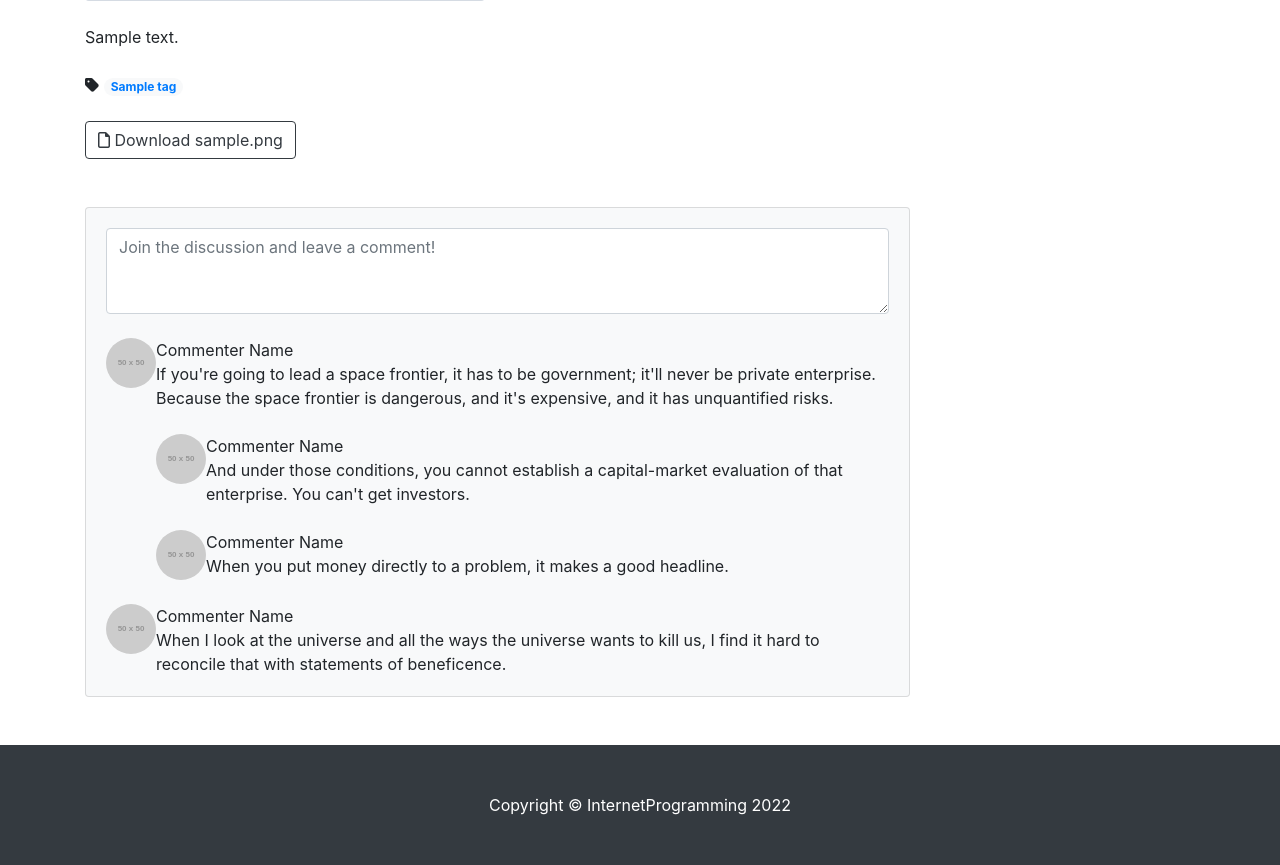
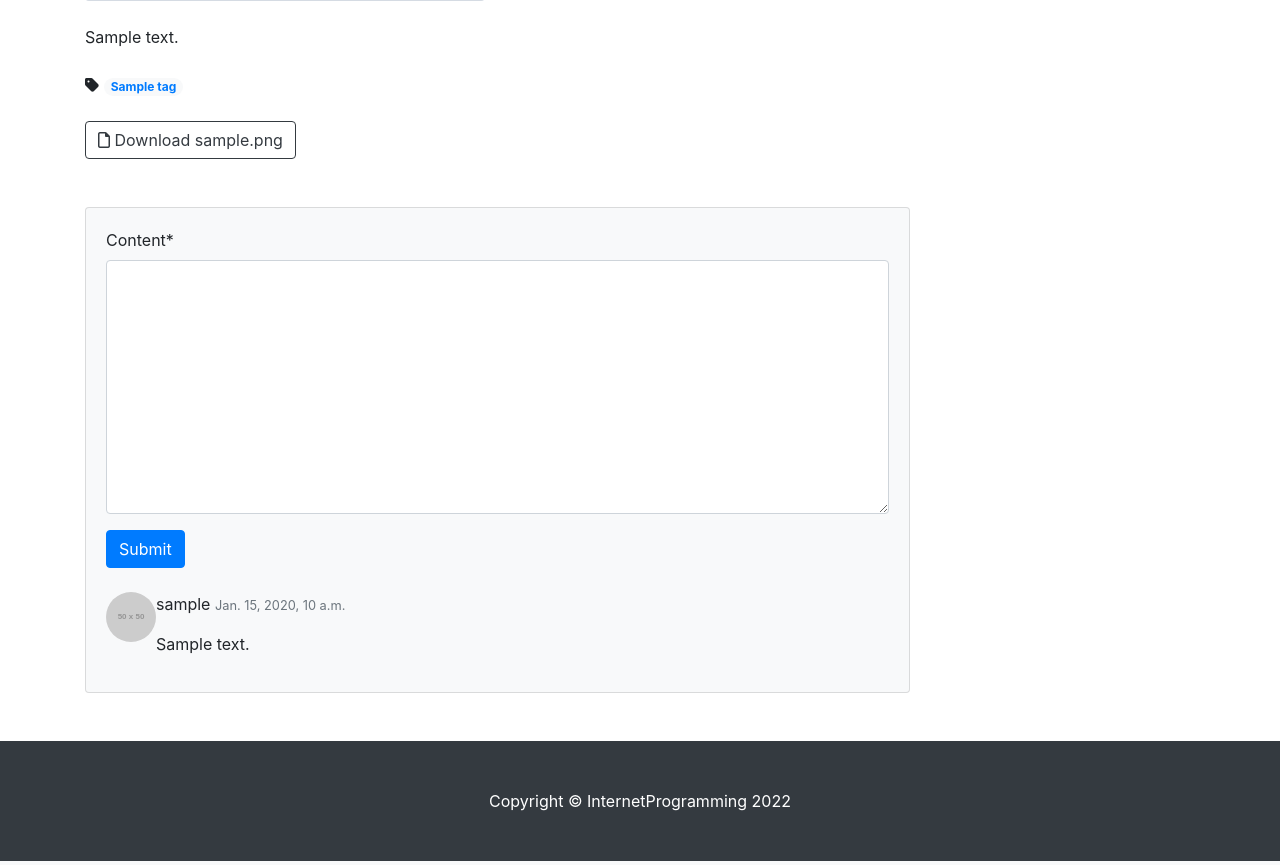
Before and after one commit to twosky0202/Django22, a Django app: page /blog/1/ in a window 1280 px wide. Shown: the part 519-1384 px from the top of the page. Run offline with Django 4.2, Linux system fonts and the light colour scheme; a user stored in the database is signed in; tables that the repository leaves empty hold one stand-in row (values such as "Sample post"); grey boxes marked "Sample" are stand-in pictures; grey boxes labelled with a size stand in for pictures from a placeholder-image service; some libraries are stand-ins or nearby versions.

Commit message:
댓글작성폼 구현하기

```diff
--- a/blog/admin.py
+++ b/blog/admin.py
@@ -1,5 +1,5 @@
 from django.contrib import admin
-from .models import Post, Category, Tag
+from .models import Post, Category, Tag, Comment
 
 # Register your models here.
 admin.site.register(Post)
@@ -13,3 +13,5 @@ class TagAdmin(admin.ModelAdmin):
     prepopulated_fields = {'slug' : ('name',)}
 
 admin.site.register(Tag, TagAdmin)
+
+admin.site.register(Comment)
--- /dev/null
+++ b/blog/forms.py
@@ -0,0 +1,7 @@
+from .models import Comment
+from django import forms
+
+class CommentForm(forms.ModelForm):
+    class Meta:
+        model = Comment
+        fields = ('content', )
--- a/blog/models.py
+++ b/blog/models.py
@@ -57,3 +57,16 @@ class Post(models.Model):
 
     def get_file_ext(self): #확장자찾기
         return self.get_file_name().split('.')[-1] # a.b.txt => a b txt
+
+class Comment(models.Model):
+    post = models.ForeignKey(Post, on_delete=models.CASCADE)
+    author = models.ForeignKey(User, on_delete=models.CASCADE)
+    content = models.TextField()
+    created_at = models.DateTimeField(auto_now_add=True)
+    modified_at = models.DateTimeField(auto_now=True)
+
+    def __str__(self):
+        return f'{self.author} : {self.content}'
+
+    def get_absolute_url(self):
+        return f'{self.post.get_absolute_url()}#comment-{self.pk}'
--- a/blog/templates/blog/navbar.html
+++ b/blog/templates/blog/navbar.html
@@ -57,7 +57,7 @@
                 </a>
                 <a role="button" class="btn btn-outline-dark btn-block btn-sm"
                   href="/accounts/login/">
-                  <i class="fa-regular fa-envelope"></i> LogIn with Emai
+                  <i class="fa-regular fa-envelope"></i> LogIn with Email
                 </a>
               </div>
               <div class="col-6">
--- a/blog/templates/blog/post_detail.html
+++ b/blog/templates/blog/post_detail.html
@@ -1,4 +1,6 @@
 {% extends 'blog/base.html' %}
+{% load crispy_forms_tags %}
+
 {% block head_title %}
     {{post.title}} - Blog
 {% endblock %}
@@ -69,40 +71,61 @@
         <div class="card bg-light">
             <div class="card-body">
                 <!-- Comment form-->
-                <form class="mb-4"><textarea class="form-control" rows="3" placeholder="Join the discussion and leave a comment!"></textarea></form>
-                <!-- Comment with nested comments-->
-                <div class="d-flex mb-4">
-                    <!-- Parent comment-->
+
+                    {% if user.is_authenticated %}
+                    <form class="mb-4" id="comment-form" method="post" action="{{post.get_absolute_url}}new_comment/">
+                        {% csrf_token %}
+                        <div class="form-group">
+                            {{comment_form | crispy}}
+                        </div>
+                        <button type="submit" class="btn btn-primary">Submit</button>
+                    </form>
+                    {% else %}
+                        <a role="button" class="btn btn-dark btn-block btn-sm" href="#" data-toggle="modal" data-target="#loginModal">
+                            Log in and Leave a comment
+                        </a>
+                    {% endif %}
+
+                {% if post.comment_set.exists %}
+                {% for comment in post.comment_set.iterator %}
+                <!--                &lt;!&ndash; Comment with nested comments&ndash;&gt;-->
+<!--                <div class="d-flex mb-4">-->
+<!--                    &lt;!&ndash; Parent comment&ndash;&gt;-->
+<!--                    <div class="flex-shrink-0"><img class="rounded-circle" src="https://dummyimage.com/50x50/ced4da/6c757d.jpg" alt="..." /></div>-->
+<!--                    <div class="ms-3">-->
+<!--                        <div class="fw-bold">Commenter Name</div>-->
+<!--                        If you're going to lead a space frontier, it has to be government; it'll never be private enterprise. Because the space frontier is dangerous, and it's expensive, and it has unquantified risks.-->
+<!--                        &lt;!&ndash; Child comment 1&ndash;&gt;-->
+<!--                        <div class="d-flex mt-4">-->
+<!--                            <div class="flex-shrink-0"><img class="rounded-circle" src="https://dummyimage.com/50x50/ced4da/6c757d.jpg" alt="..." /></div>-->
+<!--                            <div class="ms-3">-->
+<!--                                <div class="fw-bold">Commenter Name</div>-->
+<!--                                And under those conditions, you cannot establish a capital-market evaluation of that enterprise. You can't get investors.-->
+<!--                            </div>-->
+<!--                        </div>-->
+<!--                        &lt;!&ndash; Child comment 2&ndash;&gt;-->
+<!--                        <div class="d-flex mt-4">-->
+<!--                            <div class="flex-shrink-0"><img class="rounded-circle" src="https://dummyimage.com/50x50/ced4da/6c757d.jpg" alt="..." /></div>-->
+<!--                            <div class="ms-3">-->
+<!--                                <div class="fw-bold">Commenter Name</div>-->
+<!--                                When you put money directly to a problem, it makes a good headline.-->
+<!--                            </div>-->
+<!--                        </div>-->
+<!--                    </div>-->
+<!--                </div>-->
+                <!-- Single comment-->
+                <div class="d-flex" id="comment-{{comment.pk}}">
                     <div class="flex-shrink-0"><img class="rounded-circle" src="https://dummyimage.com/50x50/ced4da/6c757d.jpg" alt="..." /></div>
                     <div class="ms-3">
-                        <div class="fw-bold">Commenter Name</div>
-                        If you're going to lead a space frontier, it has to be government; it'll never be private enterprise. Because the space frontier is dangerous, and it's expensive, and it has unquantified risks.
-                        <!-- Child comment 1-->
-                        <div class="d-flex mt-4">
-                            <div class="flex-shrink-0"><img class="rounded-circle" src="https://dummyimage.com/50x50/ced4da/6c757d.jpg" alt="..." /></div>
-                            <div class="ms-3">
-                                <div class="fw-bold">Commenter Name</div>
-                                And under those conditions, you cannot establish a capital-market evaluation of that enterprise. You can't get investors.
-                            </div>
+                        <div class="fw-bold">
+                            {{comment.author.username}}
+                            <small class="text-muted">{{comment.created_at}}</small>
                         </div>
-                        <!-- Child comment 2-->
-                        <div class="d-flex mt-4">
-                            <div class="flex-shrink-0"><img class="rounded-circle" src="https://dummyimage.com/50x50/ced4da/6c757d.jpg" alt="..." /></div>
-                            <div class="ms-3">
-                                <div class="fw-bold">Commenter Name</div>
-                                When you put money directly to a problem, it makes a good headline.
-                            </div>
-                        </div>
+                        <p>{{comment.content | linebreaks}}</p>
                     </div>
                 </div>
-                <!-- Single comment-->
-                <div class="d-flex">
-                    <div class="flex-shrink-0"><img class="rounded-circle" src="https://dummyimage.com/50x50/ced4da/6c757d.jpg" alt="..." /></div>
-                    <div class="ms-3">
-                        <div class="fw-bold">Commenter Name</div>
-                        When I look at the universe and all the ways the universe wants to kill us, I find it hard to reconcile that with statements of beneficence.
-                    </div>
-                </div>
+                {% endfor %}
+                {% endif %}
             </div>
         </div>
     </div>
--- a/blog/urls.py
+++ b/blog/urls.py
@@ -4,10 +4,12 @@ from . import views
 urlpatterns = [ # IP주소/blog/
     path('', views.PostList.as_view()),
     path('<int:pk>/', views.PostDetail.as_view()), #CBV방식
+    path('<int:pk>/new_comment/', views.new_comment),
+    path('update_post/<int:pk>/', views.PostUpdate.as_view()),
     path('category/<str:slug>/', views.category_page), #IP주소/blog/category/slug/
     path('tag/<str:slug>/', views.tag_page),#IP주소/blog/tag/slug/
     path('create_post/', views.PostCreate.as_view()),
-    path('update_post/<int:pk>/', views.PostUpdate.as_view()),
+
 
     #path('', views.index), # IP주소/blog/
     #path('<int:pk>/', views.single_post_page) #FBV(Function Based View)방식
--- a/blog/views.py
+++ b/blog/views.py
@@ -4,6 +4,8 @@ from django.views.generic import ListView, DetailView, CreateView, UpdateView
 from django.contrib.auth.mixins import LoginRequiredMixin, UserPassesTestMixin
 from django.core.exceptions import PermissionDenied
 from django.utils.text import slugify
+from .forms import CommentForm
+from django.shortcuts import get_object_or_404
 
 # Create your views here.
 class PostUpdate(LoginRequiredMixin,UpdateView):
@@ -101,10 +103,28 @@ class PostDetail(DetailView):
         context = super(PostDetail,self).get_context_data()
         context['categories'] = Category.objects.all()
         context['no_category_post_count'] = Post.objects.filter(category=None).count
+        context['comment_form'] = CommentForm
         return context
 
     # 템플릿은 모델명_detail.html : post_detail.html
     # 매개변수 모델명 : post
+
+def new_comment(request, pk):
+    if request.user.is_authenticated:
+        post = get_object_or_404(Post, pk=pk)
+        if request.method == 'POST':
+            comment_form = CommentForm(request.POST)
+            if comment_form.is_valid():
+                comment = comment_form.save(commit=False)
+                comment.post = post
+                comment.author = request.user
+                comment.save()
+
+                return redirect(comment.get_absolute_url())
+        else: # GET
+            return redirect(post.get_absolute_url())
+    else: # 로그인 안한 사용자
+        raise PermissionDenied
 
 def category_page(request, slug):
     if slug == 'no_category' :
```
